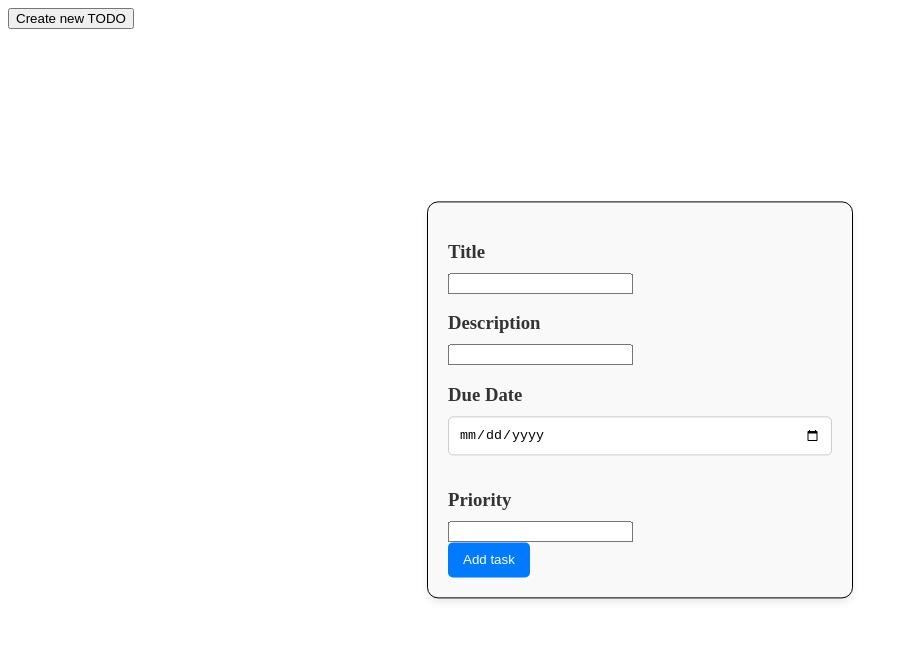
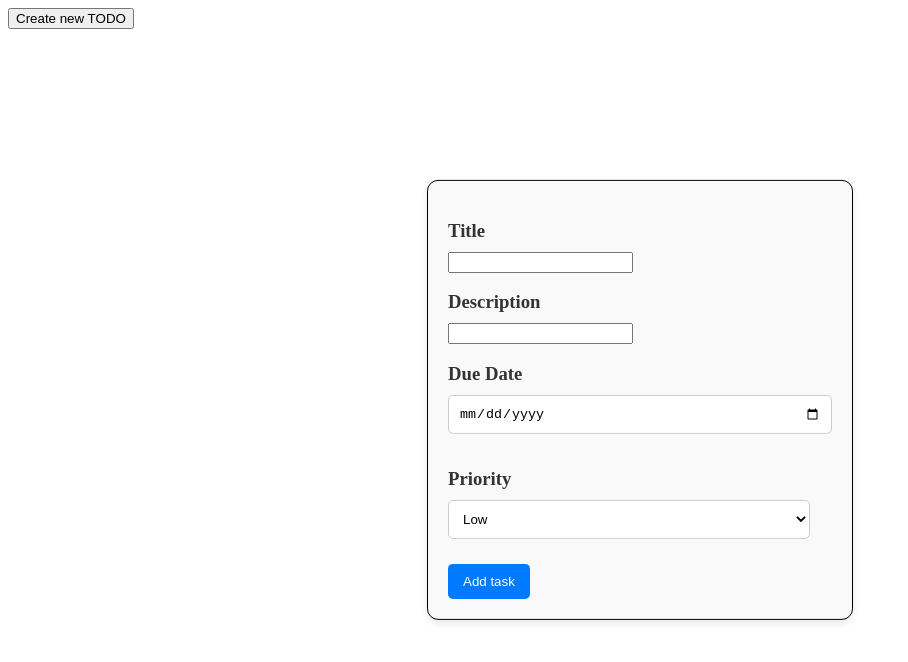
Before and after one commit to B1uskyy/Todo-list, a website built with webpack: page src/index.html in a window 1280 px wide. Both pictures are taken after a click on the button "Create new TODO". Shown: the whole page, without its empty margins (0-908 px from the left). Built offline with nearby package versions, Linux system fonts and the light colour scheme.

Commit message:
made priority a select label with styling

```diff
--- a/src/style.css
+++ b/src/style.css
@@ -37,8 +37,25 @@
     cursor: pointer;
     transition: background-color 0.3s ease;
     display: block;
+    margin-top: 10px;
 }
 
 .todoDiv button:hover {
     background-color: #0056b3;
 }
+
+.todoDiv select {
+    padding: 10px;
+    margin-bottom: 15px;
+    border: 1px solid #ccc;
+    border-radius: 5px;
+    width: calc(100% - 22px);
+    background-color: white;
+    cursor: pointer;
+    transition: border-color 0.3s ease;
+}
+
+.todoDiv select:focus {
+    border-color: #007bff;
+    outline: none;
+}
--- a/src/todo.js
+++ b/src/todo.js
@@ -57,11 +57,26 @@ function todoPopup() {
     todoDiv.appendChild(dueDateDesc);
     todoDiv.appendChild(dueDateInput);
 
-    let priorityInput = document.createElement("input");
+    let prioritySelect = document.createElement("select");
     let priorityDesc = document.createElement("h3");
     priorityDesc.innerText = "Priority";
     todoDiv.appendChild(priorityDesc);
-    todoDiv.appendChild(priorityInput);
+    todoDiv.appendChild(prioritySelect);
+
+    let lowOption = document.createElement("option");
+    lowOption.value = "Low";
+    lowOption.text = "Low";
+    prioritySelect.appendChild(lowOption);
+
+    let mediumOption = document.createElement("option");
+    mediumOption.value = "Medium";
+    mediumOption.text = "Medium";
+    prioritySelect.appendChild(mediumOption);
+
+    let highOption = document.createElement("option");
+    highOption.value = "High";
+    highOption.text = "High";
+    prioritySelect.appendChild(highOption);
 
     let taskButton = document.createElement("button");
     taskButton.innerText = "Add task";
```
